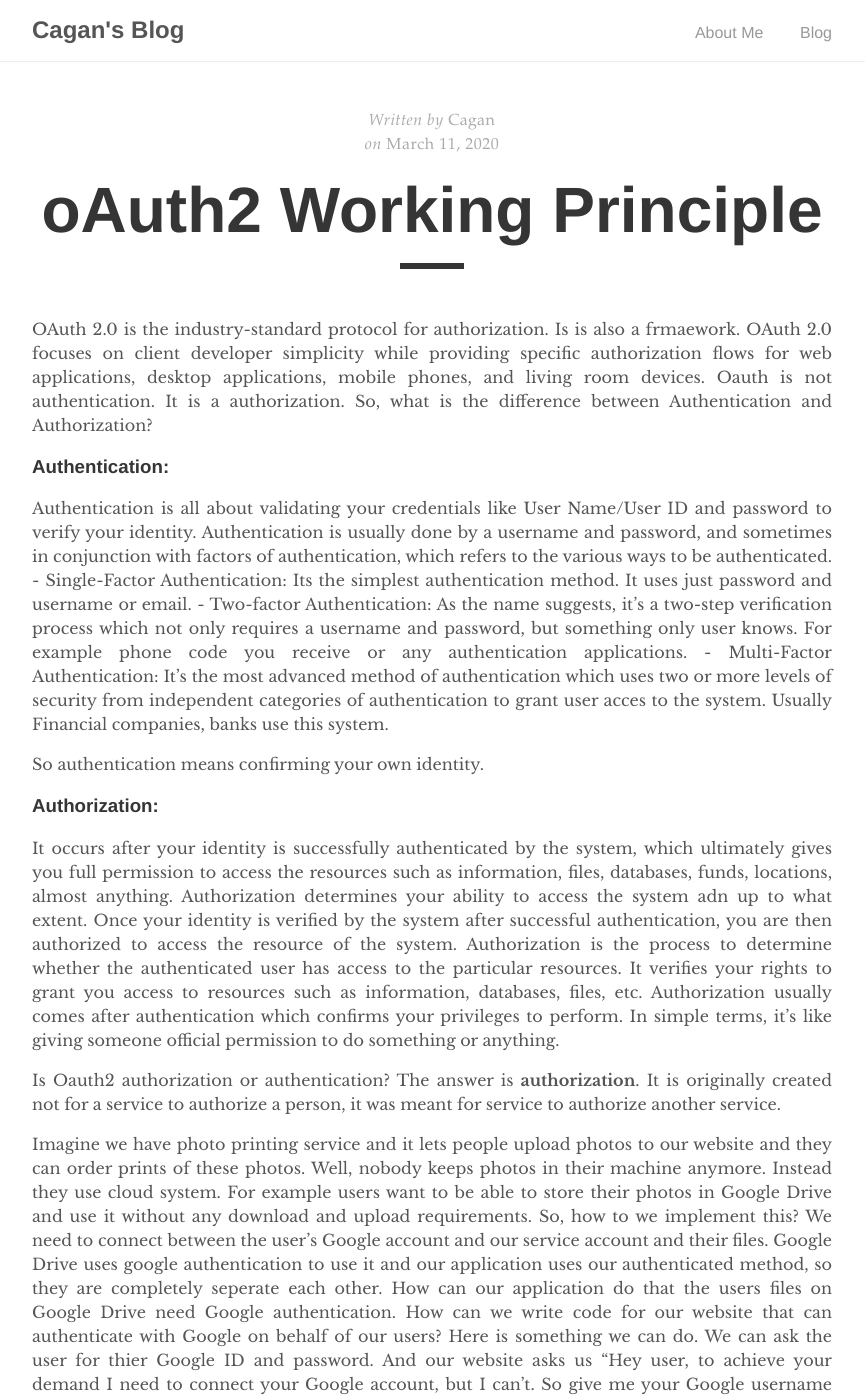
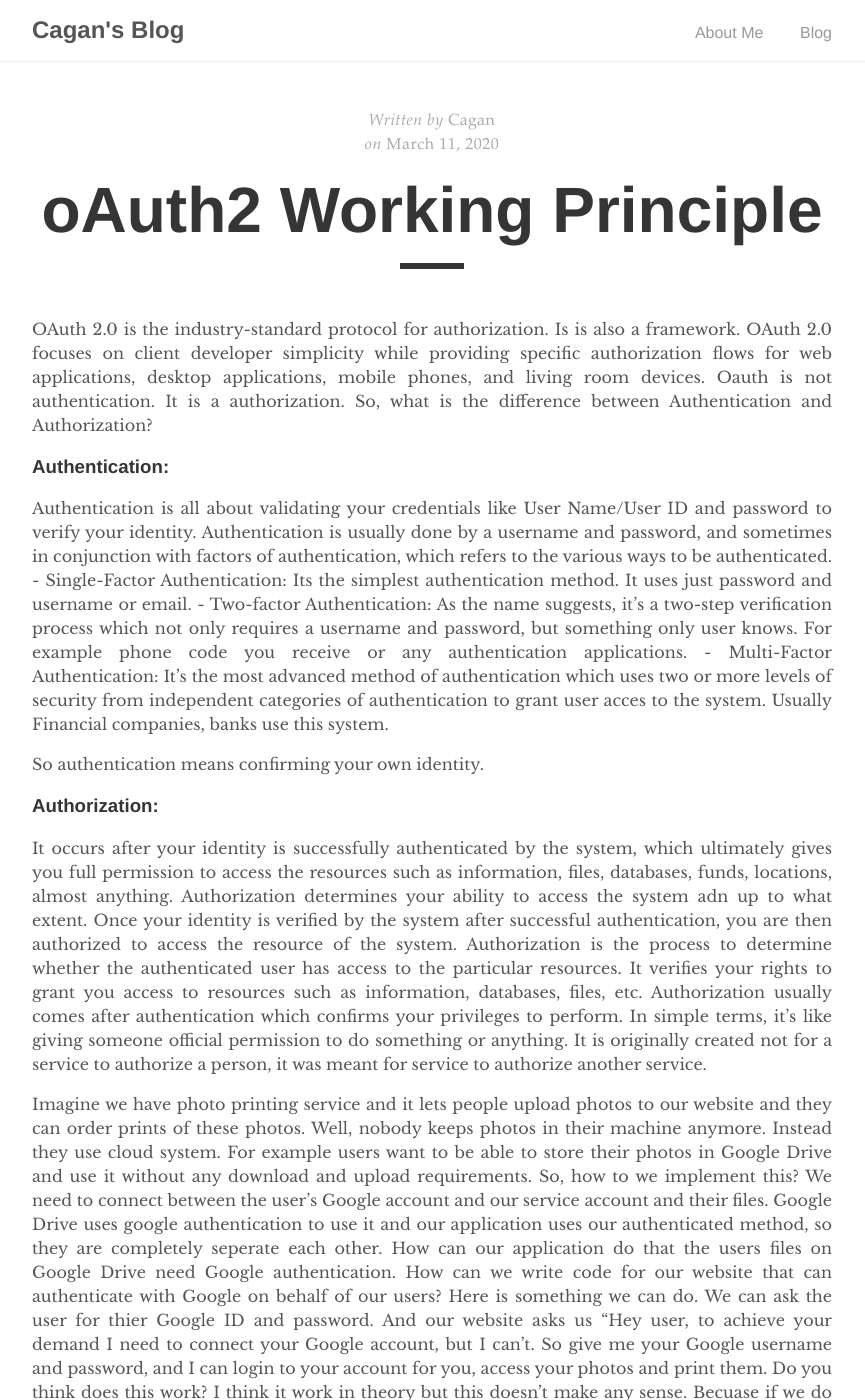
Before and after one commit to cagan/cagan.github.io, a Jekyll site: the page built from _posts/2020-03-11-How-Actually-oAuth-Works.md, in a window 1280 px wide and 1400 px high. Shown: the whole window, without its empty margins (208-1073 px from the left). Built offline with Jekyll 4.4.1, drawn with Linux system fonts in a browser that asks for light colours.

```diff
--- a/_posts/2020-03-11-How-Actually-oAuth-Works.md
+++ b/_posts/2020-03-11-How-Actually-oAuth-Works.md
@@ -6,7 +6,7 @@ comments: false
 
 ---
 
-OAuth 2.0 is the industry-standard protocol for authorization. Is is also a frmaework. OAuth 2.0 focuses on client developer simplicity while providing specific authorization flows for web applications, desktop applications, mobile phones, and living room devices.
+OAuth 2.0 is the industry-standard protocol for authorization. Is is also a framework. OAuth 2.0 focuses on client developer simplicity while providing specific authorization flows for web applications, desktop applications, mobile phones, and living room devices.
 Oauth is not authentication. It is a authorization. So, what is the difference between Authentication and Authorization?
 
 ### Authentication:
@@ -19,10 +19,7 @@ So authentication means confirming your own identity.
 
 ### Authorization:
 It occurs after your identity is successfully authenticated by the system, which ultimately gives you full permission to access the resources such as information, files, databases, funds, locations, almost anything. Authorization determines your ability to access the system adn up to what extent. Once your identity is verified by the system after successful authentication, you are then authorized to access the resource of the system.
-Authorization is the process to determine whether the authenticated user has access to the particular resources. It verifies your rights to grant you access to resources such as information, databases, files, etc. Authorization usually comes after authentication which confirms your privileges to perform. In simple terms, it's like giving someone official permission to do something or anything.
-
-
-Is Oauth2 authorization or authentication? The answer is **authorization**. It is originally created not for a service to authorize a person, it was meant for service to authorize another service.
+Authorization is the process to determine whether the authenticated user has access to the particular resources. It verifies your rights to grant you access to resources such as information, databases, files, etc. Authorization usually comes after authentication which confirms your privileges to perform. In simple terms, it's like giving someone official permission to do something or anything. It is originally created not for a service to authorize a person, it was meant for service to authorize another service.
 
 Imagine we have photo printing service and it lets people upload photos to our website and they can order prints of these photos. Well, nobody keeps photos in their machine anymore. Instead they use cloud system. For example users want to be able to store their photos in Google Drive and use it without any download and upload requirements. So, how to we implement this? We need to connect between the user's Google account and our service account and their files. Google Drive uses google authentication  to use it and our application uses our authenticated method, so they are completely seperate each other. How can our application do that the users files on Google Drive need Google authentication. How can we write code for our website that can authenticate with Google on behalf of our users? Here is something we can do. We can ask the user for thier Google ID and password. And our website asks us "Hey user, to achieve your demand I need to connect your Google account, but I can't. So give me your Google username and password, and I can login to your account for you, access your photos and print them. Do you think does this work? I think it work in theory but this doesn't make any sense. Becuase if we do that we give all of the permission of our Google account. But we need to access just photos and its not secure thing.
 
```
